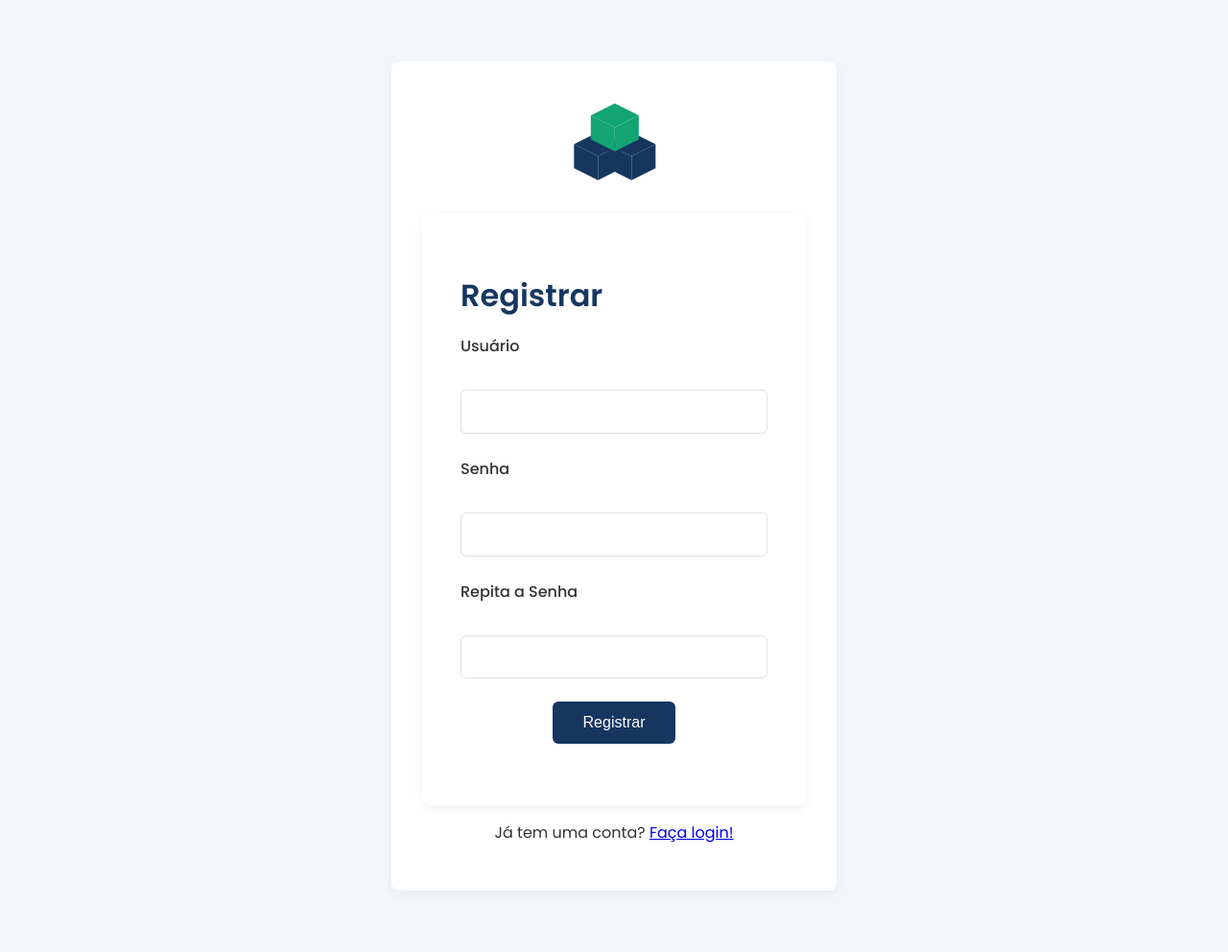
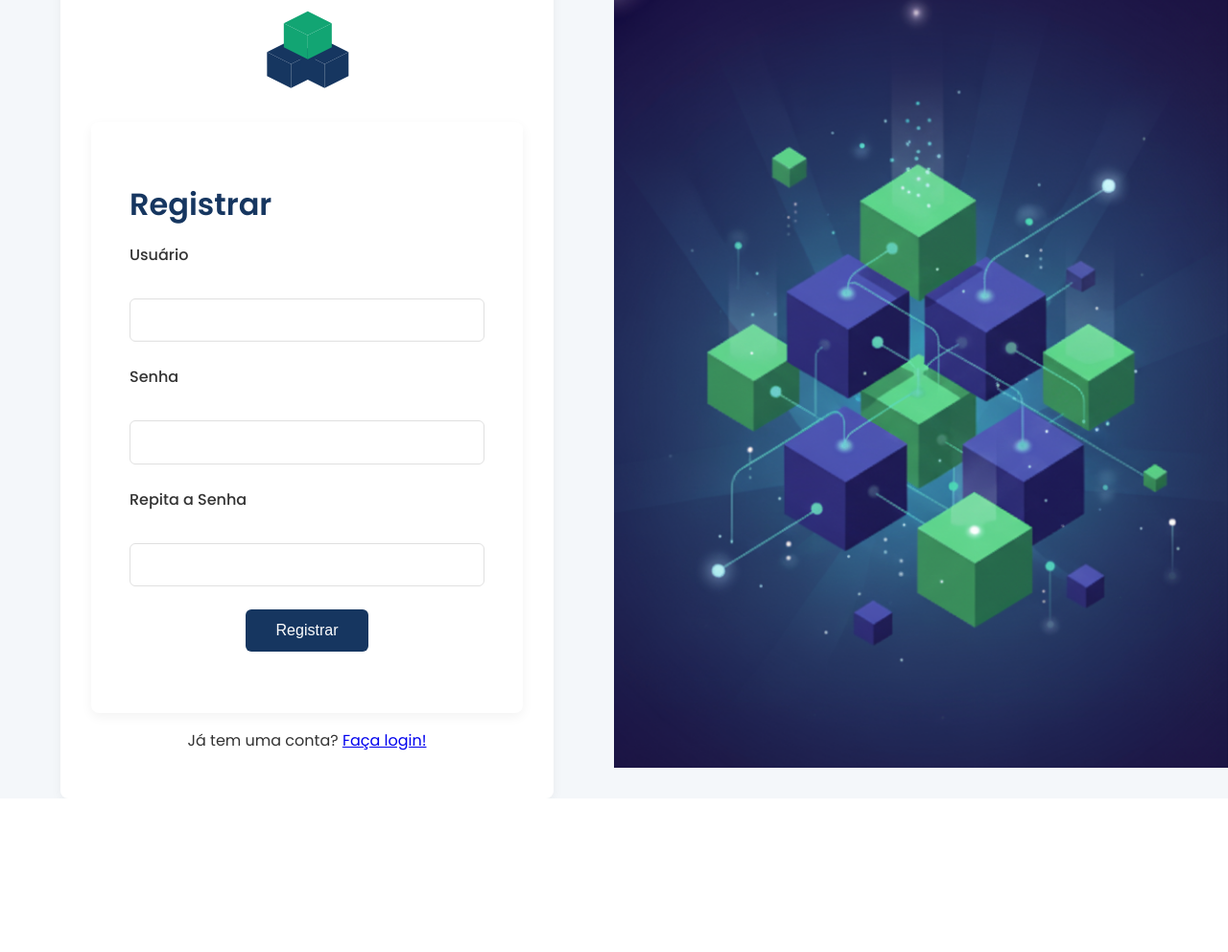
Before and after one commit to marise-san/intelligent-stock-app, a Flask app: page /register in a window 1280 px wide. Shown: the whole page at 96% size. After the commit the page ends 832 px from the top, so only its background shows below. Run offline with Flask 3, Linux system fonts and the light colour scheme.

Commit message:
background colocado

```diff
--- a/app/static/style.css
+++ b/app/static/style.css
@@ -16,7 +16,6 @@ body {
     margin: 0;
     background-color: var(--background-color);
     color: var(--text-color);
-    display: flex;
 }
 
 .sidebar {
@@ -595,37 +594,42 @@ td form {
 
 
 .form-container {
-
-    max-width: 400px;
-
-    margin: 2rem auto;
-
+    width: 100%;
+    max-width: 450px;
     padding: 2rem;
-
     background: var(--card-background-color);
-
     border-radius: 8px;
-
     box-shadow: 0 4px 12px var(--shadow-color);
-
 }
 
-
-
-.nav-auth {
-
-    margin-left: auto;
-
+.auth-container {
     display: flex;
-
-    align-items: center;
-
+    width: 100vw;
+    height: 100vh;
 }
 
+.auth-form-section {
+    width: 50%;
+    display: flex;
+    flex-direction: column;
+    justify-content: center;
+    align-items: center;
+    padding: 2rem;
+    box-sizing: border-box;
+}
 
+.auth-image-section {
+    width: 50%;
+    background-image: url('sys-background.png');
+    background-size: cover;
+    background-position: center;
+}
 
-.nav-auth span {
-
-    margin-right: 1rem;
-
+@media (max-width: 768px) {
+    .auth-image-section {
+        display: none;
+    }
+    .auth-form-section {
+        width: 100%;
+    }
 }
--- a/app/templates/base_simple.html
+++ b/app/templates/base_simple.html
@@ -1,3 +1,4 @@
+
 <!DOCTYPE html>
 <html>
 <head>
@@ -6,7 +7,8 @@
     <link rel="stylesheet" href="https://cdnjs.cloudflare.com/ajax/libs/font-awesome/5.15.3/css/all.min.css">
 </head>
 <body>
-    <div class="content">
+    <div class="auth-container">
+        <div class="auth-form-section">
             {% with messages = get_flashed_messages(with_categories=true) %}
             {% if messages %}
             <ul class="flash-messages">
@@ -18,5 +20,8 @@
             {% endwith %}
             {% block content %}{% endblock %}
         </div>
+        <div class="auth-image-section">
+        </div>
+    </div>
 </body>
 </html>
```
Lines whose indentation alone changed are shown as unchanged.
